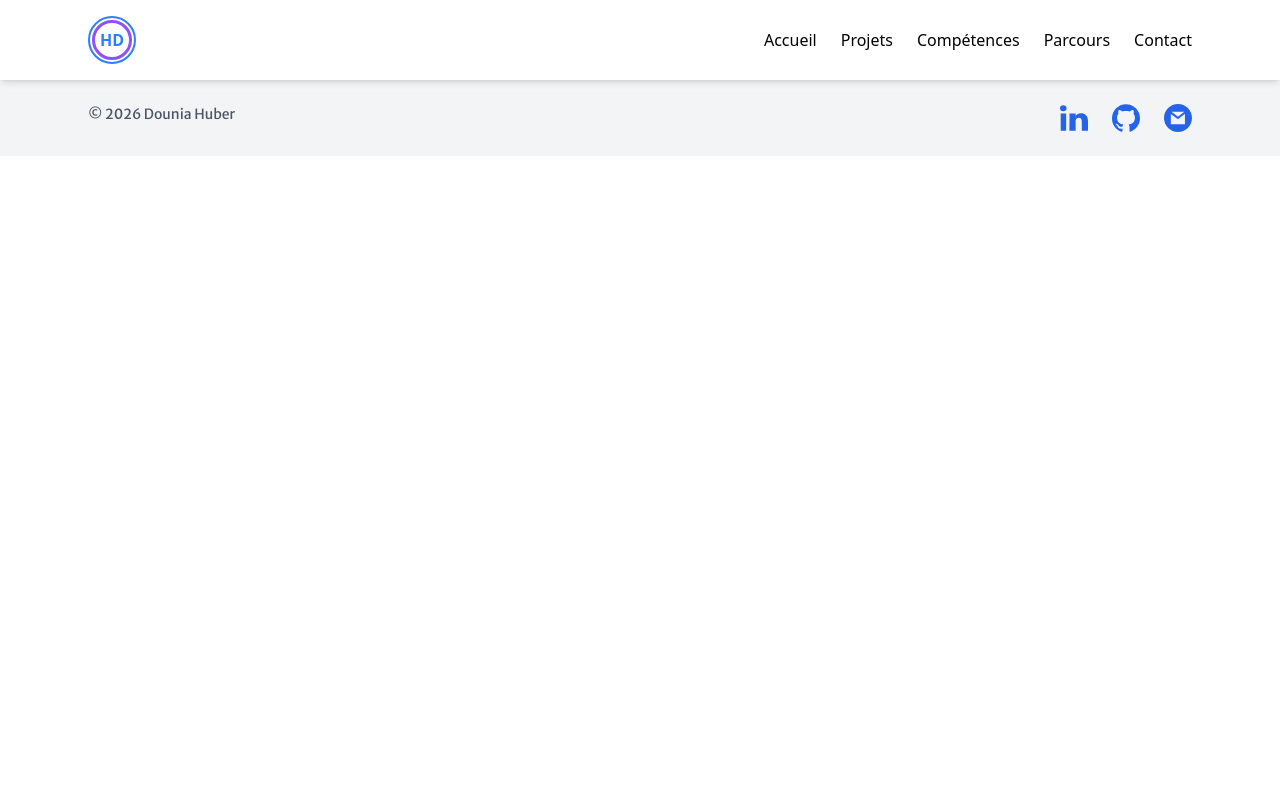
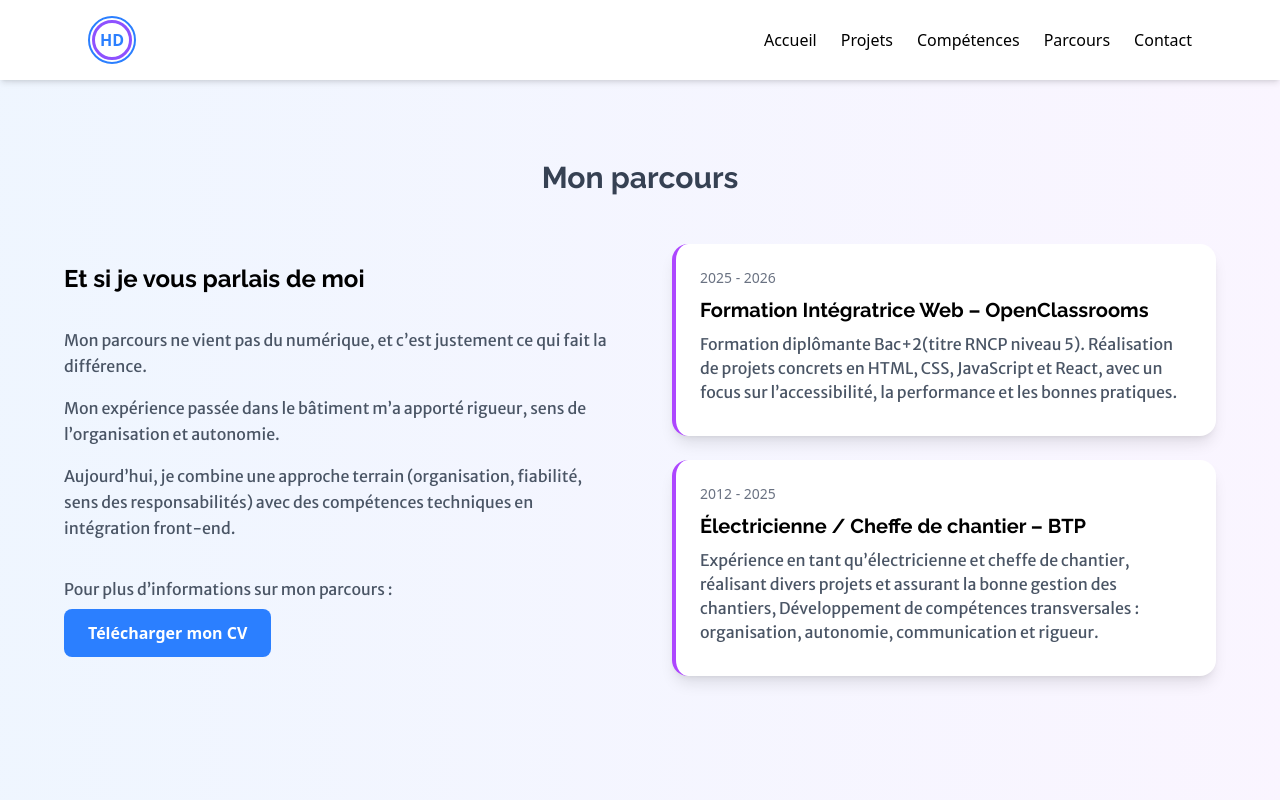
Before and after one commit to Dounia44/Portfolio, a React (Vite) app: page / in a window 1280 px wide. Shown: the top 800 px of the page. Built offline with nearby package versions, Linux system fonts and the light colour scheme.

Commit message:
feat: ajout du composant Parcours

```diff
--- a/src/App.jsx
+++ b/src/App.jsx
@@ -1,10 +1,12 @@
 import Header from "./components/Header";
+import Parcours from "./components/Parcours";
 import Footer from "./components/Footer";
 
 function App() {
   return (
     <div>
       <Header />
+      <Parcours />
       <Footer />
     </div>
   );
--- /dev/null
+++ b/src/components/Parcours.jsx
@@ -0,0 +1,51 @@
+import { workExperiences, myStory } from "../data/experiences";
+import Button from "./Button";
+
+const AboutParcours = () => {
+  return (
+    <section
+      id="parcours"
+      className="py-20 lg:py-40 px-6 bg-linear-to-r from-blue-50 to-purple-50"
+    >
+      <div className="max-w-6xl mx-auto text-center mb-12">
+        <h2>Mon parcours</h2>
+      </div>
+
+      {/* Colonne gauche : My story */}
+      <div className="max-w-6xl mx-auto grid md:grid-cols-2 gap-16 items-center">
+        <div>
+          <h3 className="mb-8">Et si je vous parlais de moi</h3>
+          {myStory.map((text) => (
+            <p key={text.id} className="mt-4 leading-relaxed">
+              {text.content}
+            </p>
+          ))}
+
+          {/* Bouton CV avec texte explicatif */}
+          <div className="text-center md:text-start mt-9">
+            <p className="mb-2">Pour plus d’informations sur mon parcours :</p>
+            <Button href="">Télécharger mon CV</Button>
+          </div>
+        </div>
+
+        {/* Colonne droite : My experiences */}
+        <div className="space-y-6">
+          {workExperiences.map((exp) => (
+            <div
+              key={exp.id}
+              className="bg-white rounded-2xl shadow-lg p-6 border-l-4 border-purple-500"
+            >
+              <div className="text-sm text-gray-500 mb-2">{exp.year}</div>
+              <h4>
+                {exp.title} – {exp.company}
+              </h4>
+              <p>{exp.description}</p>
+            </div>
+          ))}
+        </div>
+      </div>
+    </section>
+  );
+};
+
+export default AboutParcours;
```
